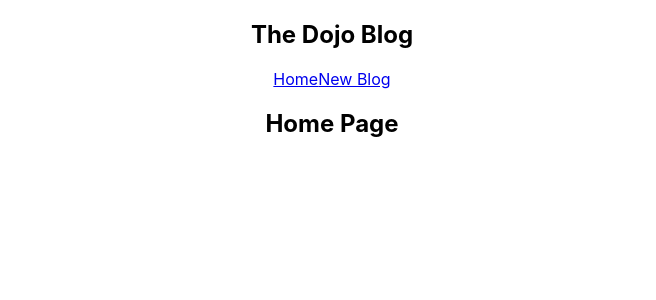
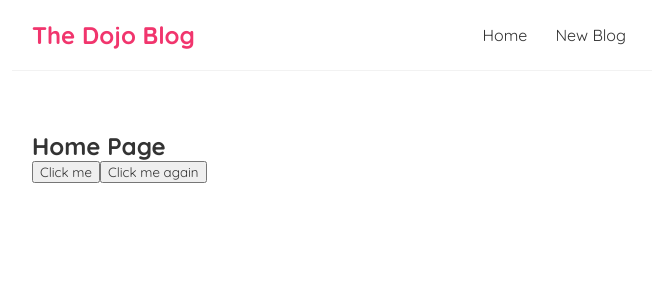
Before and after one commit to tduong10101/dojo-blog, a React (Create React App) app: page / in a window 1280 px wide. Shown: the top 300 px of the page, without its empty margins (308-964 px from the left). Built offline with nearby package versions, Linux system fonts and the light colour scheme.

Commit message:
lesson-6-8 updated css, added onclick button

```diff
--- a/src/App.css
+++ /dev/null
@@ -1,38 +0,0 @@
-.App {
-  text-align: center;
-}
-
-.App-logo {
-  height: 40vmin;
-  pointer-events: none;
-}
-
-@media (prefers-reduced-motion: no-preference) {
-  .App-logo {
-    animation: App-logo-spin infinite 20s linear;
-  }
-}
-
-.App-header {
-  background-color: #282c34;
-  min-height: 100vh;
-  display: flex;
-  flex-direction: column;
-  align-items: center;
-  justify-content: center;
-  font-size: calc(10px + 2vmin);
-  color: white;
-}
-
-.App-link {
-  color: #61dafb;
-}
-
-@keyframes App-logo-spin {
-  from {
-    transform: rotate(0deg);
-  }
-  to {
-    transform: rotate(360deg);
-  }
-}
--- a/src/App.js
+++ b/src/App.js
@@ -1,4 +1,3 @@
-import './App.css';
 import Navbar from './Navbar';
 import Home from './Home';
 function App() {
--- a/src/Home.js
+++ b/src/Home.js
@@ -1,7 +1,15 @@
 const Home = () => {
+  const handleClick = (e) => {
+    console.log('hello, ninja!', e)
+  }
+  const handleClickAgain = (name,e) => {
+    console.log('hello '+name,e.target)
+  }
   return (
     <div className="home">
       <h2>Home Page</h2>
+      <button onClick={handleClick}>Click me</button>
+      <button onClick={(e)=>handleClickAgain('Mario', e)}>Click me again</button>
     </div>
   );
 }
--- a/src/index.css
+++ b/src/index.css
@@ -1,13 +1,41 @@
-body {
+@import url('https://fonts.googleapis.com/css2?family=Quicksand:wght@300;400;500;600;700&display=swap');
+
+/* base styles */
+* {
   margin: 0;
-  font-family: -apple-system, BlinkMacSystemFont, 'Segoe UI', 'Roboto', 'Oxygen',
-    'Ubuntu', 'Cantarell', 'Fira Sans', 'Droid Sans', 'Helvetica Neue',
-    sans-serif;
-  -webkit-font-smoothing: antialiased;
-  -moz-osx-font-smoothing: grayscale;
+  font-family: "Quicksand";
+  color: #333;
 }
 
-code {
-  font-family: source-code-pro, Menlo, Monaco, Consolas, 'Courier New',
-    monospace;
+.navbar {
+  padding: 20px;
+  display: flex;
+  align-items: center;
+  max-width: 600px;
+  margin: 0 auto;
+  border-bottom: 1px solid #f2f2f2;
 }
+
+.navbar h1 {
+  color: #f1356d;
+}
+
+.navbar .links {
+  margin-left: auto;
+}
+
+.navbar a {
+  margin-left: 16px;
+  text-decoration: none;
+  padding: 6px;
+}
+
+.navbar a:hover {
+  color: #f1356d;
+}
+
+.content {
+  max-width: 600px;
+  margin: 40px auto;
+  padding: 20px;
+}
```
